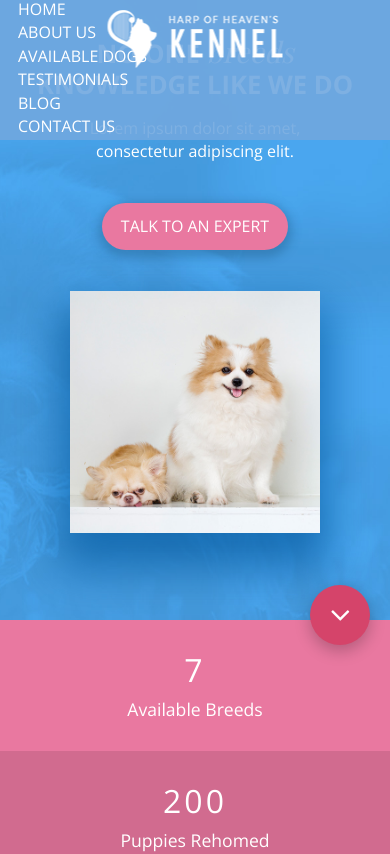
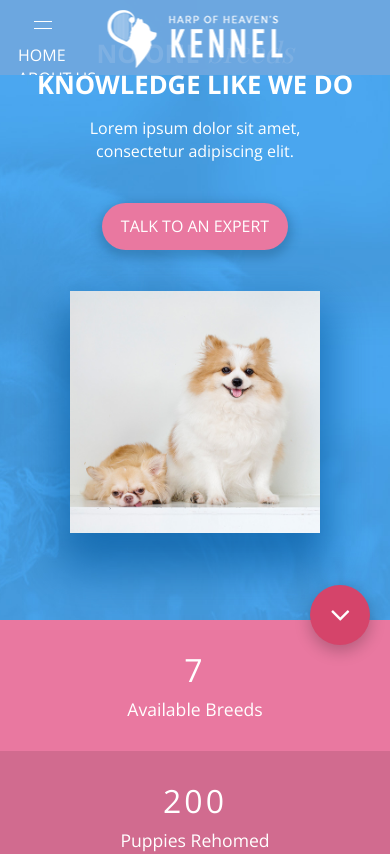
Before and after one commit to ramojej/harp-of-heavens-kennel, a website: page app/index.html in a window 390 px wide. Shown: the top 854 px of the page. Drawn offline with nearby package versions, Linux system fonts and the light colour scheme; a web font is replaced by a local one.

Commit message:
Added burger

```diff
--- a/app/assets/styles/modules/_primary-nav.css
+++ b/app/assets/styles/modules/_primary-nav.css
@@ -9,7 +9,7 @@
 	ul {
 		margin: 0;
 		padding: 0;
-		@mixin clearfix;
+		/* @mixin clearfix; */
 
 		@mixin atMedium {
 			margin-top: 40px;
--- a/app/assets/styles/modules/_site-header.css
+++ b/app/assets/styles/modules/_site-header.css
@@ -1,10 +1,56 @@
 .site-header {
 	position: absolute;
+	height: 75px;
 	width: 100%;
 	background-color: rgba($mainBlue, .90);
+	display: block;
+	overflow: hidden;
+
+	&__burger-container {
+		position: relative;
+		display: block;
+		height: 50px;
+		width: 50px;
+		cursor: pointer;
+		transform: rotate(0deg);
+		transition: all 0.3s $cubic;
+		user-select: none;
+
+		@mixin atMedium {
+			display: none;
+		}
+
+		#burger {
+			width: 18px;
+			height: 8px;
+			position: relative;
+			display: block;
+			margin: -4px auto 0;
+			top: 50%;
+
+			.burger__bar {
+				width: 100%;
+				height: 1px;
+				display: block;
+				position: relative;
+				background: #fff;
+				transition: all 0.3s $cubic;
+				transition-delay: 0s;
+
+				&--topBar {
+					transform: translateY(0px) rotate(0deg);
+				}
+
+				&--btmBar {
+					transform: translateY(6px) rotate(0deg);
+				}
+			}
+		}
+	}
 
 	@mixin atMedium {
 		margin-top: 30px;
+		height: 100%;
 		background-color: transparent;
 	}
 
--- a/app/index.html
+++ b/app/index.html
@@ -16,6 +16,13 @@
 			<div class="wrapper">
 				<div class="site-header__logo">
 					<a href="#"><div class="site-header__logo__graphic">Harp of Heaven's Kennel</div></a>
+				</div>
+
+				<div class="site-header__burger-container">
+					<div id="burger">
+						<div class="burger__bar burger__bar--topBar"></div>
+						<div class="burger__bar burger__bar--btmBar"></div>
+					</div>
 				</div>
 
 				<div class="site-header__menu-content">
--- a/app/temp/styles/styles.css
+++ b/app/temp/styles/styles.css
@@ -482,13 +482,7 @@ p {
 
 .primary-nav ul {
   margin: 0;
-  padding: 0;
-}
-
-.primary-nav ul::after {
-  content: "";
-  clear: both;
-  display: table;
+  padding: 0;/* @mixin clearfix; */
 }
 
 /* 800 px or larger */
@@ -608,8 +602,64 @@ p {
 
 .site-header {
 	position: absolute;
+	height: 75px;
 	width: 100%;
 	background-color: rgba(112,168,223, .90);
+	display: block;
+	overflow: hidden;
+}
+
+.site-header__burger-container {
+  position: relative;
+  display: block;
+  height: 50px;
+  width: 50px;
+  cursor: pointer;
+  -webkit-transform: rotate(0deg);
+          transform: rotate(0deg);
+  transition: all 0.3s cubic-bezier(0.4, 0.01, 0.165, 0.99);
+  -webkit-user-select: none;
+     -moz-user-select: none;
+      -ms-user-select: none;
+          user-select: none;
+}
+
+/* 800 px or larger */
+
+@media (min-width: 800px) {
+
+  .site-header__burger-container {
+    display: none;
+  }
+}
+
+.site-header__burger-container #burger {
+  width: 18px;
+  height: 8px;
+  position: relative;
+  display: block;
+  margin: -4px auto 0;
+  top: 50%;
+}
+
+.site-header__burger-container #burger .burger__bar {
+  width: 100%;
+  height: 1px;
+  display: block;
+  position: relative;
+  background: #fff;
+  transition: all 0.3s cubic-bezier(0.4, 0.01, 0.165, 0.99);
+  transition-delay: 0s;
+}
+
+.site-header__burger-container #burger .burger__bar--topBar {
+  -webkit-transform: translateY(0px) rotate(0deg);
+          transform: translateY(0px) rotate(0deg);
+}
+
+.site-header__burger-container #burger .burger__bar--btmBar {
+  -webkit-transform: translateY(6px) rotate(0deg);
+          transform: translateY(6px) rotate(0deg);
 }
 
 /* 800 px or larger */
@@ -618,6 +668,7 @@ p {
 
   .site-header {
     margin-top: 30px;
+    height: 100%;
     background-color: transparent;
   }
 }
```
